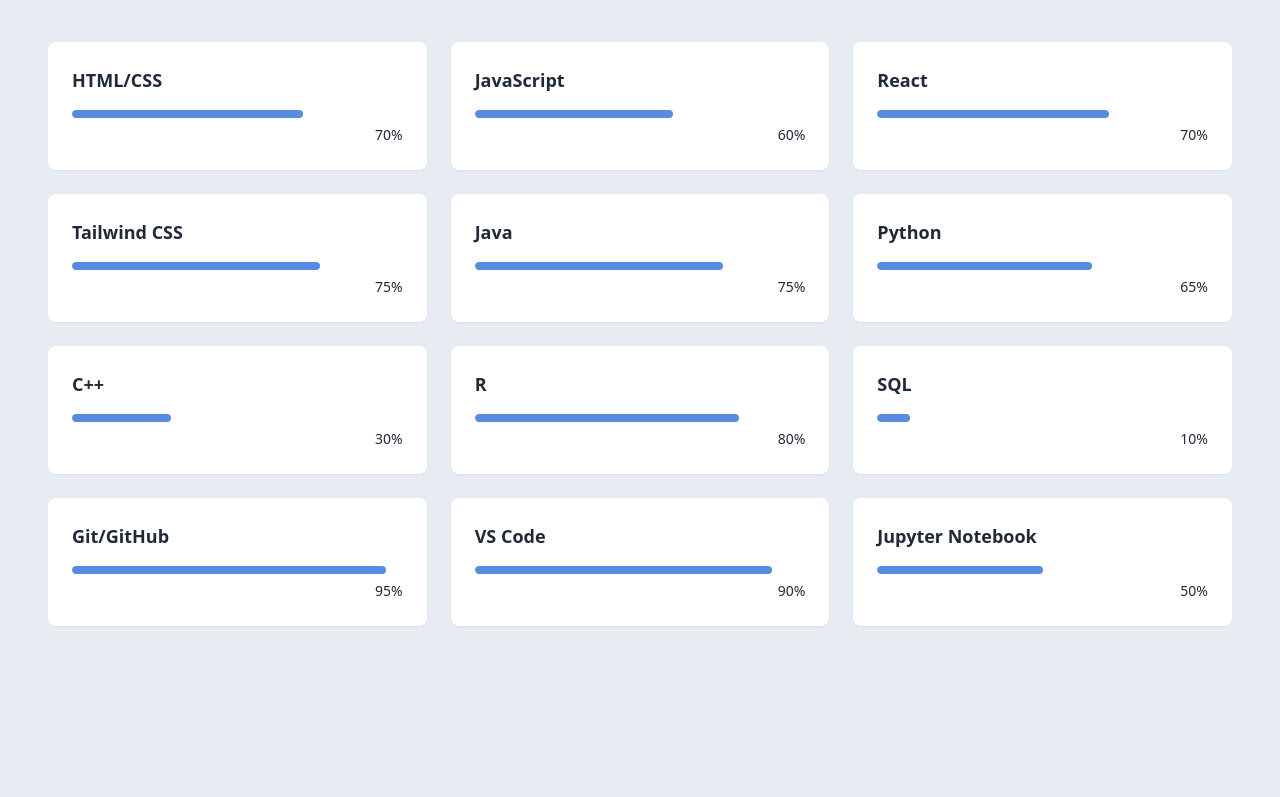
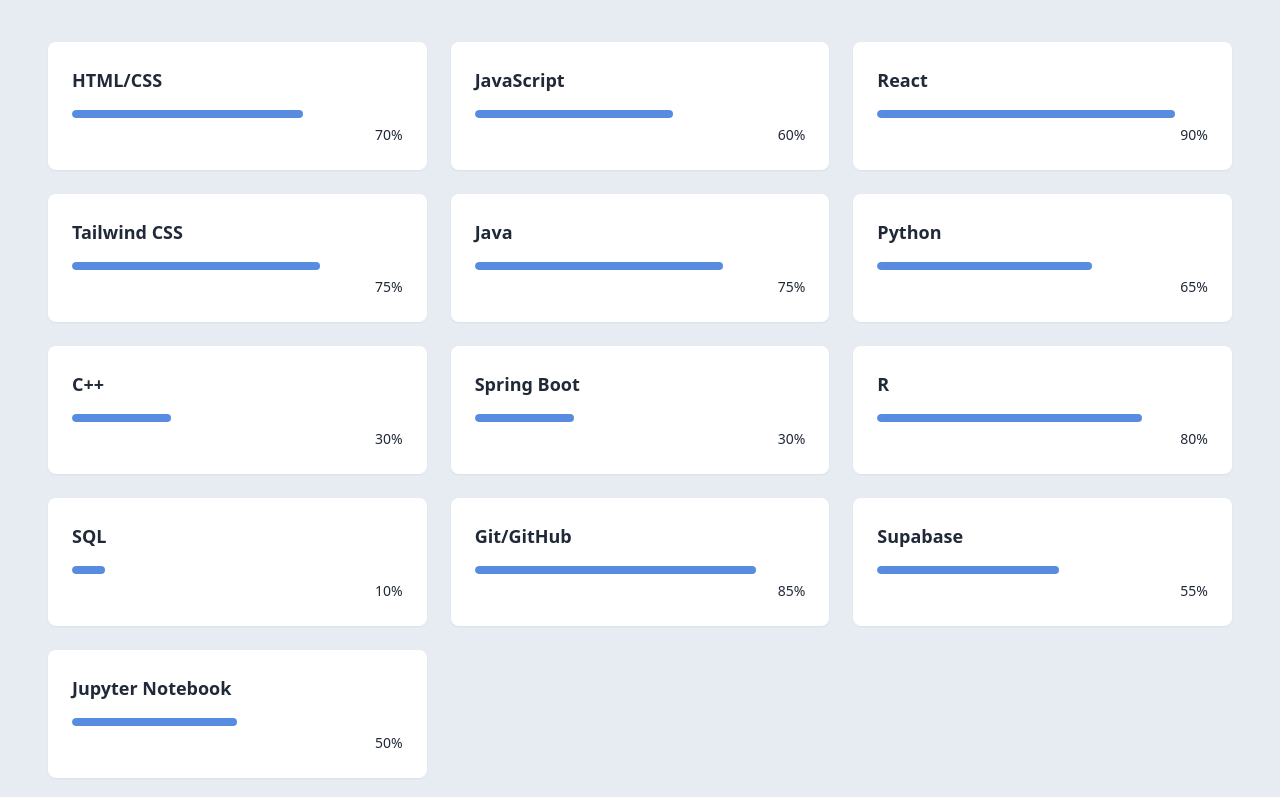
Before and after one commit to chucan1312/portfolio, a React (Vite) app: page / in a window 1280 px wide. Shown: the part 1609-2406 px from the top of the page. Built offline with nearby package versions, Linux system fonts and the light colour scheme; no server answers; the database is empty.

Commit message:
Add to Skills Section

```diff
--- a/src/components/Carousel.jsx
+++ b/src/components/Carousel.jsx
@@ -3,8 +3,8 @@
 
 const DEFAULT_ITEMS = [
     {
-        title: 'My Linkedin Profile Picture',
-        description: "Maybe some people recognize me from this picture (cause I sure do recognize a lot of people with their linkedin pfp)",
+        title: 'My Linkedin profile picture',
+        description: "Maybe some of you recognize me from this picture (cause I sure do recognize a lot of people by their linkedin pfp)",
         id: 1,
         image: "/faces/1.jpg",
     },
@@ -15,7 +15,7 @@
         image: "/faces/2.jpg",
     },
     {
-        title: 'A cool picture i took',
+        title: 'A cool picture I took',
         description: "I love Seventeen, so I flew to Bangkok while they were on tour to see them :) This is the Follow tour if anyone's curious",
         id: 3,
         image: "/faces/3.jpg",
--- a/src/components/SkillsSection.jsx
+++ b/src/components/SkillsSection.jsx
@@ -4,19 +4,20 @@
 const skills = [
     { name: "HTML/CSS", level: 70, category: "frontend" },
     { name: "JavaScript", level: 60, category: "frontend" },
-    { name: "React", level: 70, category: "frontend" },
+    { name: "React", level: 90, category: "frontend" },
     { name: "Tailwind CSS", level: 75, category: "frontend" },
 
 
     { name: "Java", level: 75, category: "backend" },
     { name: "Python", level: 65, category: "backend" },
     { name: "C++", level: 30, category: "backend" },
+    { name: "Spring Boot", level: 30, category: "backend" },
 
     { name: "R", level: 80, category: "data science" },
     { name: "SQL", level: 10, category: "data science" },
 
-    { name: "Git/GitHub", level: 95, category: "tools" },
-    { name: "VS Code", level: 90, category: "tools" },
+    { name: "Git/GitHub", level: 85, category: "tools" },
+    { name: "Supabase", level: 55, category: "tools" },
     { name: "Jupyter Notebook", level: 50, category: "tools" }
 
 ];
```
